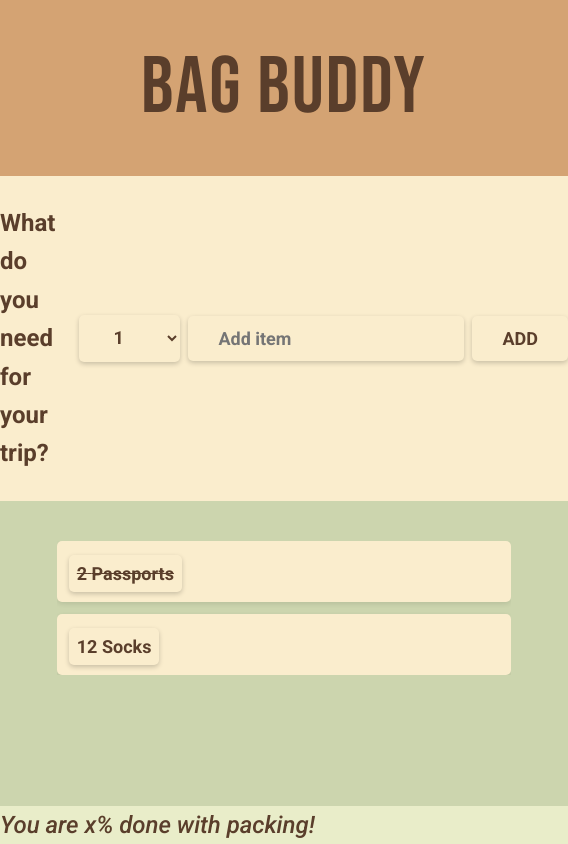
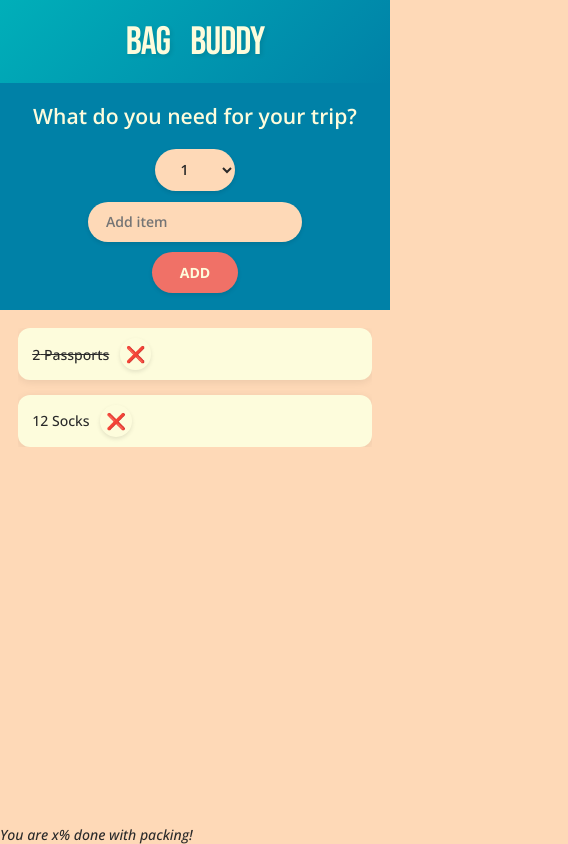
Before and after one commit to tristanwebservice/bag-buddy, a React (Create React App) app: page / in a window 390 px wide. Shown: the whole page, 568 px wide, since content can reach past the window. Built offline with nearby package versions, Linux system fonts and the light colour scheme.

Commit message:
style: Revise application styles

```diff
--- a/src/App.js
+++ b/src/App.js
@@ -54,11 +54,10 @@ function PackingList() {
 function Item({ item }) {
   return (
     <li>
-      <button>
-        <span style={item.packed ? { textDecoration: "line-through" } : {}}>
-          {item.quantity} {item.description}
-        </span>
-      </button>
+      <span style={item.packed ? { textDecoration: "line-through" } : {}}>
+        {item.quantity} {item.description}
+      </span>
+      <button>❌</button>
     </li>
   );
 }
--- a/src/index.css
+++ b/src/index.css
@@ -1,159 +1,161 @@
-/*
-const initialItems = [
-  { id: 1, description: "Passports", quantity: 2, packed: false },
-  { id: 2, description: "Socks", quantity: 12, packed: false },
-];
-*/
-
 /* ======= FONTS ======= */
 @import url("https://fonts.googleapis.com/css2?family=Bebas+Neue&display=swap");
-@import url("https://fonts.googleapis.com/css2?family=Roboto:ital,wght@0,100..900;1,100..900&display=swap");
+@import url("https://fonts.googleapis.com/css2?family=Open+Sans:ital,wght@0,300..800;1,300..800&display=swap");
 
 /* ======= COLOR VARIABLES ======= */
 :root {
-  --primary: #d4a373; /* Header */
-  --secondary: #faedcd; /* Buttons */
-  --tertiary: #fefae0; /* Button hover */
-  --background: #e9edc9; /* List bg */
-  --accent: #ccd5ae; /* List item bg */
-  --text: #5a3e2b; /* Default text color */
+  --primary: #00afb9; /* Teal - main brand color */
+  --secondary: #0081a7; /* Darker teal - secondary */
+  --tertiary: #fed9b7; /* Peach - accents */
+  --background: #fed9b7; /* Cream - main background */
+  --accent: #f07167; /* Coral - buttons/actions */
+  --text: #2a2a2a; /* Dark gray - readable text */
+  --light-text: #fdfcdc; /* Light text for dark backgrounds */
+  --completed: #8fd0a0; /* Green for completed items */
 }
 
-/* ======= RESET ======= */
-*,
-*::before,
-*::after {
+* {
   margin: 0;
   padding: 0;
   box-sizing: border-box;
 }
 
 html {
-  font-size: 62.5%; /* 1rem = 10px */
+  font-size: 62.5%;
 }
 
 body {
-  font-family: "Roboto", sans-serif;
+  font-size: 1.6rem;
+  font-family: "Open Sans", sans-serif;
+  color: var(--text);
   font-weight: 500;
-  font-size: 2.4rem;
-  color: var(--text);
   background-color: var(--background);
-  line-height: 1.6;
-  -webkit-font-smoothing: antialiased;
-  -moz-osx-font-smoothing: grayscale;
 }
 
-a {
-  text-decoration: none;
-  color: inherit;
-}
-
-ul,
-ol {
-  list-style: none;
-}
-
-button,
-input,
-select,
-textarea {
-  font-family: inherit;
-  font-size: inherit;
-  color: inherit;
-  background: none;
-  border: none;
-  outline: none;
-}
-
-/* ======= APP LAYOUT ======= */
 .app {
   width: 100%;
-  height: 100vh;
+  min-height: 100vh;
   display: grid;
   grid-template-rows: auto auto 1fr auto;
 }
 
-/* ======= HEADER ======= */
+/* ======= HEADER/LOGO ======= */
 h1 {
   text-align: center;
-  background-color: var(--primary);
-  font-family: "Bebas Neue", cursive;
+  background: linear-gradient(135deg, var(--primary), var(--secondary));
+  font-family: "Bebas Neue", sans-serif;
   font-size: 8rem;
   text-transform: uppercase;
   font-weight: 400;
-  letter-spacing: 2px;
+  word-spacing: 30px;
+  letter-spacing: -3px;
   padding: 2.4rem 0;
-  color: var(--text);
+  color: var(--light-text);
+  text-shadow: 2px 2px 4px rgba(0, 0, 0, 0.1);
 }
 
-/* ======= ADD FORM ======= */
+/* ======= FORM SECTION ======= */
 .add-form {
   background-color: var(--secondary);
   padding: 2.8rem 0;
   display: flex;
   align-items: center;
   justify-content: center;
-  gap: 0.8rem;
+  gap: 1.6rem;
+  flex-wrap: wrap;
 }
 
-h3 {
-  margin-right: 1.6rem;
+.add-form h3 {
+  margin-right: 0;
   font-size: 2.4rem;
+  color: var(--light-text);
+  font-weight: 600;
 }
 
-/* ======= BUTTONS & INPUTS ======= */
+/* ======= FORM ELEMENTS ======= */
 button,
 select,
 input {
-  background-color: var(--secondary);
+  background-color: var(--tertiary);
   color: var(--text);
   font-family: inherit;
-  border-radius: 0.5rem;
-  padding: 1.2rem 3rem;
-  font-weight: 700;
-  font-size: 1.8rem;
+  border: none;
+  border-radius: 10rem;
+  padding: 1.2rem 2.4rem;
+  font-weight: 600;
+  font-size: 1.6rem;
   cursor: pointer;
-  box-shadow: 0 2px 5px rgba(0, 0, 0, 0.2);
-  transition: transform 0.2s, box-shadow 0.2s, background-color 0.2s;
+  transition: all 0.2s ease;
+  box-shadow: 0 2px 4px rgba(0, 0, 0, 0.1);
 }
 
-button:hover {
+button:hover,
+select:hover {
   transform: translateY(-2px);
-  box-shadow: 0 4px 8px rgba(0, 0, 0, 0.3);
-  background-color: var(--tertiary);
+  box-shadow: 0 4px 8px rgba(0, 0, 0, 0.15);
+}
+
+button:active {
+  transform: translateY(0);
 }
 
 .add-form button {
+  background-color: var(--accent);
+  color: var(--light-text);
   text-transform: uppercase;
+  font-weight: 700;
+  padding: 1.2rem 3.2rem;
 }
 
-/* ======= LIST ======= */
+.add-form button:hover {
+  background-color: #e55c52;
+  transform: translateY(-2px);
+}
+
+input[type="text"] {
+  min-width: 250px;
+  padding: 1.2rem 2rem;
+}
+
+input[type="text"]:focus {
+  outline: 2px solid var(--primary);
+  background-color: var(--background);
+}
+
+/* ======= PACKING LIST ======= */
 .list {
-  background-color: var(--accent);
-  color: var(--text);
-  padding: 4rem 0;
+  background-color: var(--background);
+  padding: 4rem 2rem;
   display: flex;
+  justify-content: space-between;
   flex-direction: column;
   gap: 3.2rem;
+  align-items: center;
+}
+
+.actions {
+  display: flex;
+  gap: 1rem;
   align-items: center;
 }
 
 .actions button,
 .list select {
   text-transform: uppercase;
-  padding: 0.8rem 2.4rem;
+  padding: 0.8rem 2rem;
   font-size: 1.4rem;
-  font-weight: 700;
-  margin: 0 0.8rem;
+  font-weight: 600;
+  margin: 0;
 }
 
 .list ul {
   list-style: none;
-  width: 80%;
-  overflow: auto;
+  width: 90%;
+  max-width: 1200px;
+  overflow-y: auto;
   display: grid;
-  grid-template-columns: repeat(auto-fit, minmax(250px, 1fr));
-  gap: 1.2rem;
+  grid-template-columns: repeat(auto-fit, minmax(280px, 1fr));
+  gap: 1.6rem;
   justify-content: center;
   align-content: start;
 }
@@ -162,16 +164,28 @@ button:hover {
   display: flex;
   align-items: center;
   gap: 1.2rem;
-  background-color: var(--secondary);
-  padding: 1.2rem;
-  border-radius: 0.5rem;
-  box-shadow: 0 2px 5px rgba(0, 0, 0, 0.1);
+  padding: 1.2rem 1.6rem;
+  background: var(--light-text);
+  border-radius: 12px;
+  box-shadow: 0 2px 8px rgba(0, 0, 0, 0.08);
+  transition: all 0.2s ease;
+}
+
+.list li:hover {
+  transform: translateY(-2px);
+  box-shadow: 0 4px 12px rgba(0, 0, 0, 0.12);
+}
+
+.list li.packed {
+  border-left-color: var(--completed);
+  background-color: #f8fdf9;
 }
 
 input[type="checkbox"] {
-  height: 2rem;
-  width: 2rem;
+  height: 2.2rem;
+  width: 2.2rem;
   accent-color: var(--primary);
+  cursor: pointer;
 }
 
 .list li button {
@@ -180,13 +194,77 @@ input[type="checkbox"] {
   border: none;
   font-size: 1.8rem;
   padding: 0.8rem;
-  transform: translateY(2px);
+  color: var(--accent);
+  transition: all 0.2s ease;
+  border-radius: 50%;
+  width: 3.6rem;
+  height: 3.6rem;
+  display: flex;
+  align-items: center;
+  justify-content: center;
 }
 
-/* ======= STATS ======= */
+.list li button:hover {
+  background-color: rgba(240, 113, 103, 0.1);
+  transform: scale(1.1);
+}
+
+/* ======= STATS FOOTER ======= */
 .stats {
-  background-color: var(--secondary);
+  background: linear-gradient(135deg, var(--primary), var(--secondary));
   text-align: center;
-  font-weight: 700;
-  padding: 3.2rem 0;
+  font-weight: 600;
+  padding: 2.4rem 0;
+  color: var(--light-text);
 }
+
+.stats em {
+  font-style: normal;
+  font-size: 1.8rem;
+}
+
+/* ======= RESPONSIVE DESIGN ======= */
+@media (max-width: 768px) {
+  html {
+    font-size: 55%;
+  }
+
+  h1 {
+    font-size: 6rem;
+    letter-spacing: -2px;
+    word-spacing: 20px;
+    padding: 2rem 1rem;
+  }
+
+  .add-form {
+    padding: 2rem 1rem;
+    gap: 1.2rem;
+    flex-direction: column;
+  }
+
+  .add-form h3 {
+    text-align: center;
+    margin-bottom: 1rem;
+  }
+
+  input[type="text"] {
+    min-width: 200px;
+  }
+
+  .list ul {
+    grid-template-columns: 1fr;
+    width: 95%;
+  }
+}
+
+@media (max-width: 480px) {
+  h1 {
+    font-size: 4.5rem;
+    letter-spacing: -1px;
+    word-spacing: 15px;
+  }
+
+  .list {
+    padding: 2rem 1rem;
+  }
+}
```
